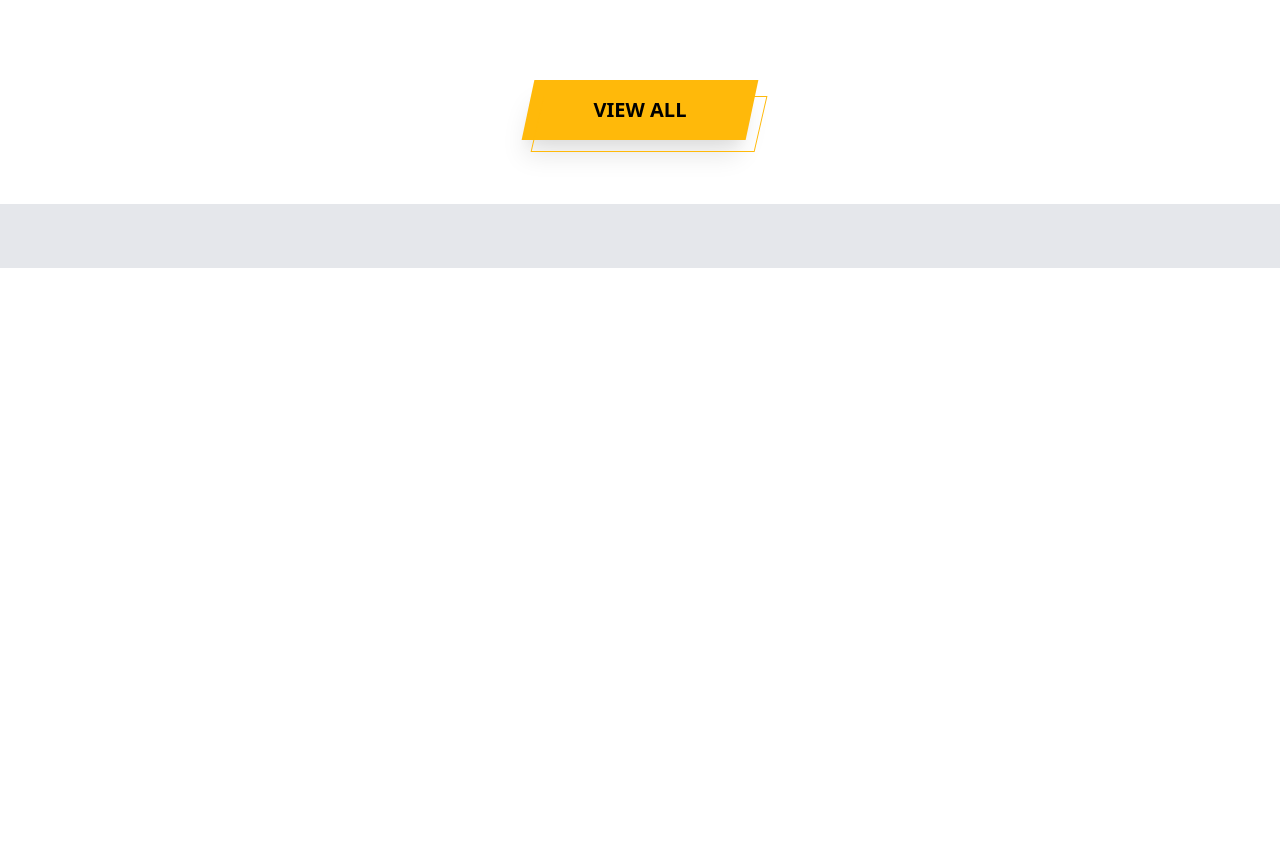
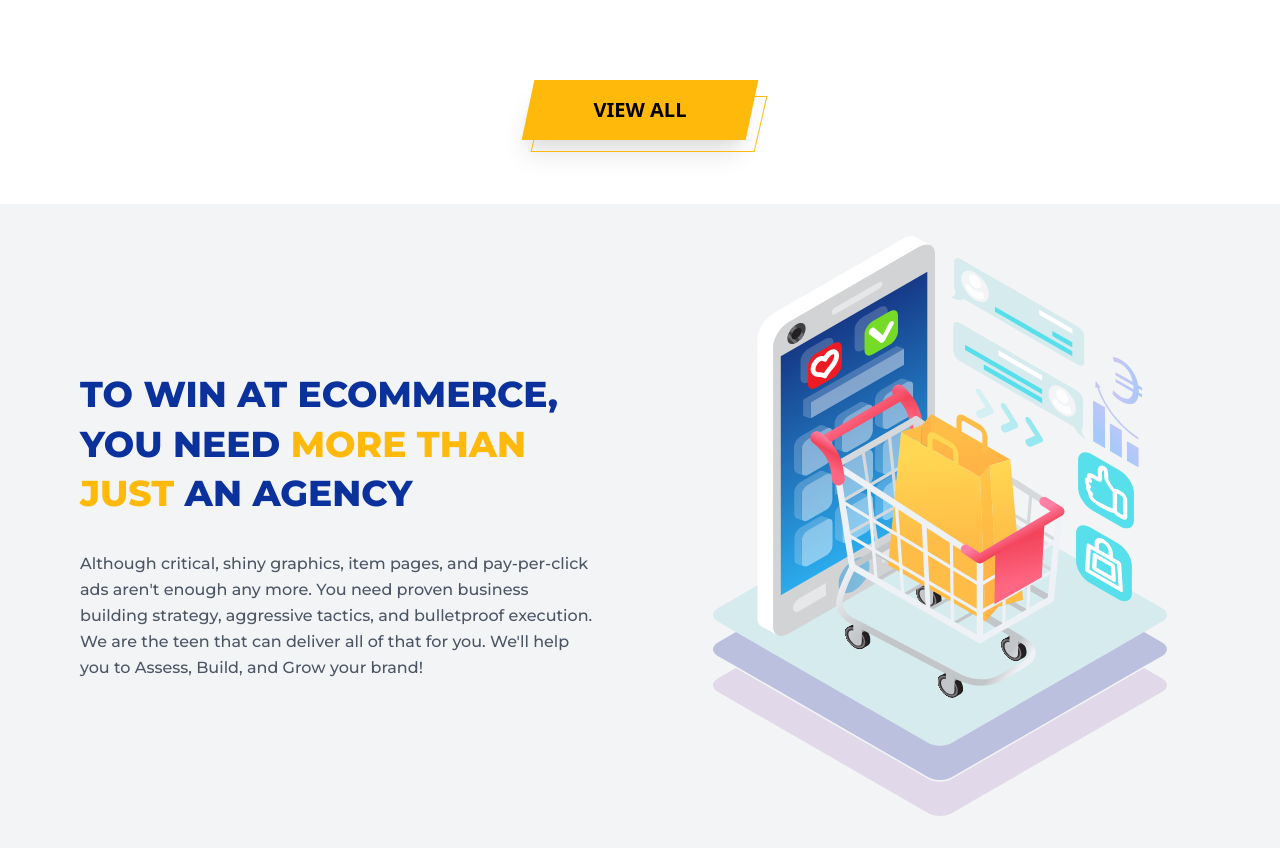
Before and after one commit to creer-pro/blaze, a PHP site: page / in a window 1280 px wide. Shown: the part 3452-4300 px from the top of the page. Before the commit the page ends 3720 px from the top, so only its background shows below. Run offline with PHP 8.4, Linux system fonts and the light colour scheme.

Commit message:
added win-at-ecommerce section.

```diff
--- a/index.html
+++ b/index.html
@@ -235,7 +235,16 @@
     </div>
 
     <!-- win-at-ecommerce -->
-    <div class="bg-gray-200 w-full py-8 px-10 min-h-24 mt-12">
+    <div class="bg-gray-100 w-full py-8 px-10 mt-12 flex justify-between items-center">
+      <div class="w-1/2 p-10 font-montserrat">
+        <h3 class="uppercase text-ocean font-extrabold text-4xl mb-8 leading-snug">To win at ECommerce, you need <span class="text-goldish">more than just</span> an agency</h3>
+        <p class="leading-relaxed text-gray-600 font-medium">
+          Although critical, shiny graphics, item pages, and pay-per-click ads aren't enough any more. You need proven business building strategy, aggressive tactics, and bulletproof execution. We are the teen that can deliver all of that for you. We'll help you to Assess, Build, and Grow your brand!
+        </p>
+      </div>
+      <div class="w-1/2">
+        <img class="h-[580px] mx-auto" src="res/svg/win-at-ecommerce.svg" alt="win-at-ecommerce">
+      </div>
     </div>
 
   </div>
--- a/res/styles.css
+++ b/res/styles.css
@@ -808,6 +808,10 @@ video {
   margin-bottom: 1.25rem;
 }
 
+.mb-8 {
+  margin-bottom: 2rem;
+}
+
 .block {
   display: block;
 }
@@ -862,6 +866,18 @@ video {
 
 .h-6 {
   height: 1.5rem;
+}
+
+.h-\[350px\] {
+  height: 350px;
+}
+
+.h-\[550px\] {
+  height: 550px;
+}
+
+.h-\[580px\] {
+  height: 580px;
 }
 
 .w-full {
@@ -1047,11 +1063,6 @@ video {
   background-color: rgba(11, 49, 156, var(--tw-bg-opacity));
 }
 
-.bg-gray-200 {
-  --tw-bg-opacity: 1;
-  background-color: rgba(229, 231, 235, var(--tw-bg-opacity));
-}
-
 .bg-walmart-gray {
   background-image: url('logos/walmart-gray.png');
 }
@@ -1087,6 +1098,10 @@ video {
 
 .p-4 {
   padding: 1rem;
+}
+
+.p-10 {
+  padding: 2.5rem;
 }
 
 .px-24 {
@@ -1145,6 +1160,10 @@ video {
 
 .text-center {
   text-align: center;
+}
+
+.text-right {
+  text-align: right;
 }
 
 .font-montserrat {
@@ -1211,6 +1230,14 @@ video {
   font-weight: 800;
 }
 
+.font-thin {
+  font-weight: 100;
+}
+
+.font-normal {
+  font-weight: 400;
+}
+
 .uppercase {
   text-transform: uppercase;
 }
@@ -1231,12 +1258,32 @@ video {
   line-height: 2;
 }
 
+.leading-tight {
+  line-height: 1.25;
+}
+
+.leading-relaxed {
+  line-height: 1.625;
+}
+
+.leading-normal {
+  line-height: 1.5;
+}
+
+.leading-snug {
+  line-height: 1.375;
+}
+
 .tracking-tight {
   letter-spacing: -0.025em;
 }
 
 .tracking-widest {
   letter-spacing: 0.1em;
+}
+
+.tracking-wide {
+  letter-spacing: 0.025em;
 }
 
 .text-ocean {
@@ -1262,6 +1309,11 @@ video {
 .text-white {
   --tw-text-opacity: 1;
   color: rgba(255, 255, 255, var(--tw-text-opacity));
+}
+
+.text-gray-600 {
+  --tw-text-opacity: 1;
+  color: rgba(75, 85, 99, var(--tw-text-opacity));
 }
 
 .opacity-50 {
```
